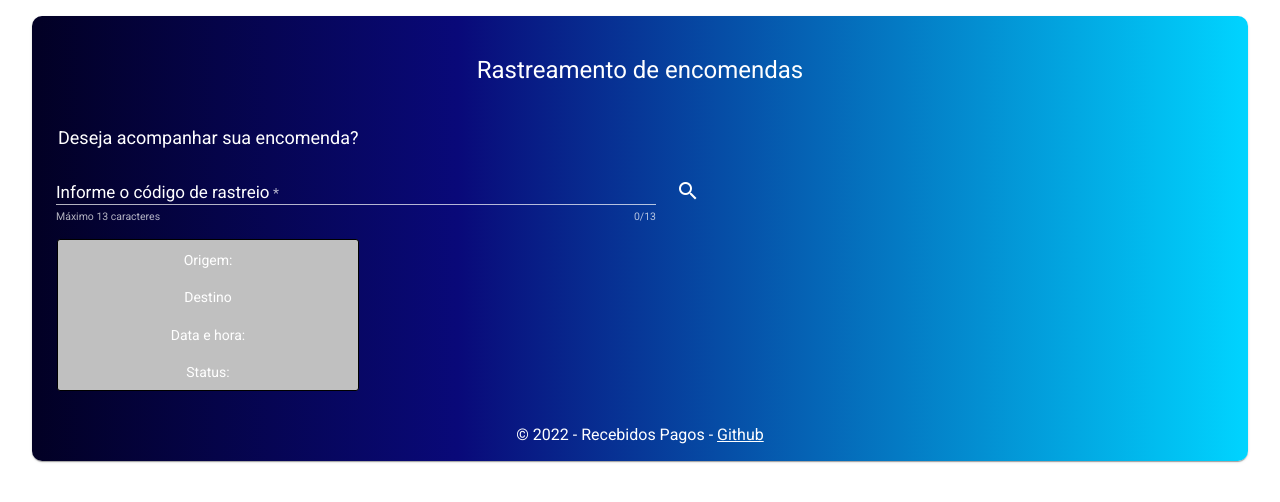
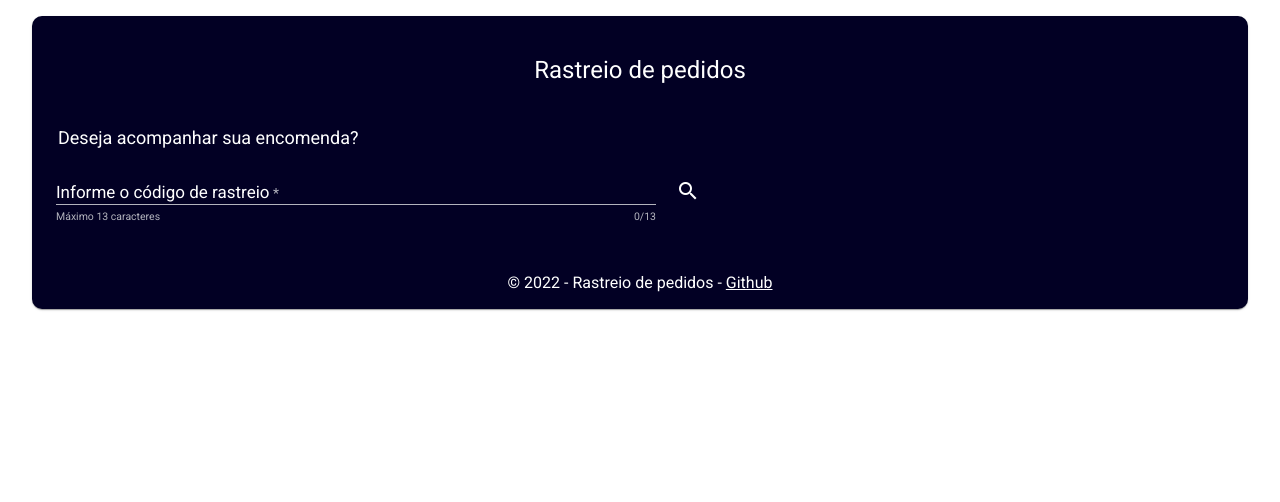
Before and after one commit to nosremehj/tracking-orders, an Angular app: page / in a window 1280 px wide. Shown: the top 502 px of the page. Built offline with nearby package versions, Linux system fonts and the light colour scheme.

Commit message:
customizing the color palette, displaying positions and showing data on the screen after the search result

```diff
--- a/src/app/components/home/home.component.html
+++ b/src/app/components/home/home.component.html
@@ -1,5 +1,5 @@
 <mat-card class="card">
-  <h1>Rastreamento de encomendas</h1>
+  <h1>Rastreio de pedidos</h1>
   <mat-card-content>
     <div class="container">
       <mat-card-subtitle class="title"
@@ -27,16 +27,16 @@
   </mat-card-content>
 
   <div class="card-result">
-    <div class="cards">
-      <span> Origem: </span>
-      <span> Destino </span>
-      <span> Data e hora: </span>
-      <span> Status: </span>
+    <div class="cards" *ngFor="let event of object.eventos">
+      <span>{{ origin }}</span>
+      <span> Destino: {{event.local}} </span>
+      <span> Data e hora: {{event.data}} às {{event.hora}} </span>
+      <span> Último status: {{event.status}} </span>
     </div>
   </div>
 
   <footer>
-    &copy; 2022 - Recebidos Pagos -
+    &copy; 2022 - Rastreio de pedidos -
     <a
       mat-list-item
       href="https://github.com/nosremehj/tracking-orders"
--- a/src/app/components/home/home.component.scss
+++ b/src/app/components/home/home.component.scss
@@ -1,7 +1,7 @@
 .card {
     width: 95%;
     margin: 1rem auto;
-    background: linear-gradient(90deg, rgba(2, 0, 36, 1) 0%, rgba(9, 9, 121, 1) 35%, rgba(0, 212, 255, 1) 100%);
+    background-color: rgba(2, 0, 36, 1);
     border-radius: 10px;
     padding: 1em 0 5em 0;
 
@@ -58,18 +58,21 @@
 }
 
 .card-result{
-    margin-left: 25px;
+    margin: 0px 5%;
+    display: flex;
+    flex-wrap: wrap;
 }
 .cards{
     transition: 5s;
-    border: 1.5px solid rgb(0, 0, 0);
+    margin: 5px 5px;
+    border: 1.5px solid #333333;
     border-radius: 3px;
     display: flex;
     flex-wrap: wrap;
     text-align: center;
     width: 300px;
     height: 150px;
-    background-color: silver;
+    background-color: rgb(2, 0, 39);
     span{
         margin-top: 10px;
         width: 100%;
@@ -78,5 +81,5 @@
 .cards:hover{
     border: 1px solid white;
     transition: 5s;
-    background: linear-gradient(90deg, rgba(2, 0, 36, 1) 0%, rgba(9, 9, 121, 1) 35%, rgba(0, 212, 255, 1) 100%);
+    background-color: #333333;
 }
--- a/src/app/components/home/home.component.ts
+++ b/src/app/components/home/home.component.ts
@@ -10,10 +10,11 @@ export class HomeComponent implements OnInit {
 
   constructor(private orders: TrackingService) { }
 
-  ordertest = "nm094424765Br";
+  // ordertest = "nm094424765Br";
 
   order: string ='';
   object: any [any] = [];
+  origin: string = '';
 
 
   ngOnInit(): void {
@@ -21,6 +22,8 @@ export class HomeComponent implements OnInit {
   trackingOrders():void {
     this.orders.trackingOrders(this.order.toUpperCase()).subscribe(data => {
       this.object = data;
+    }, error => {
+      console.log(error)
     })
   }
 }
```
